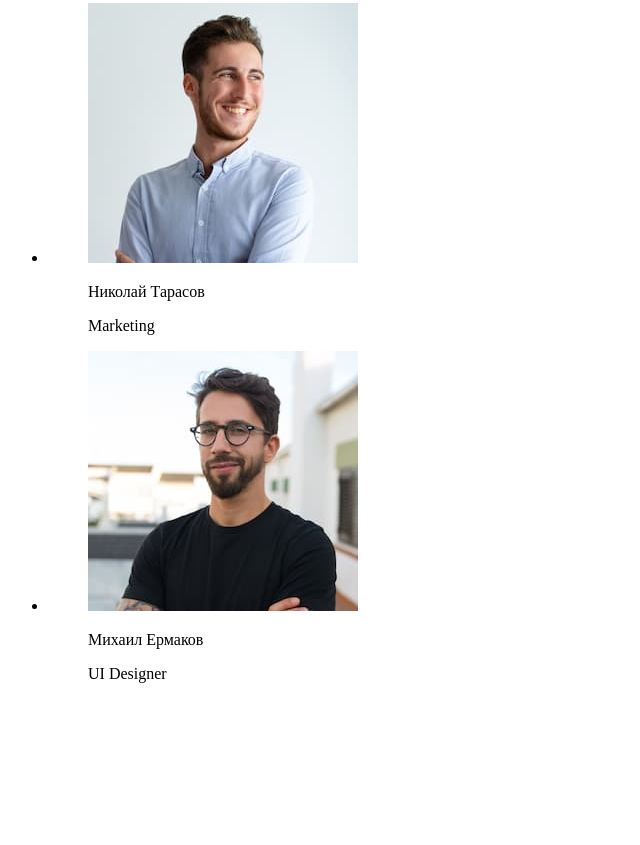
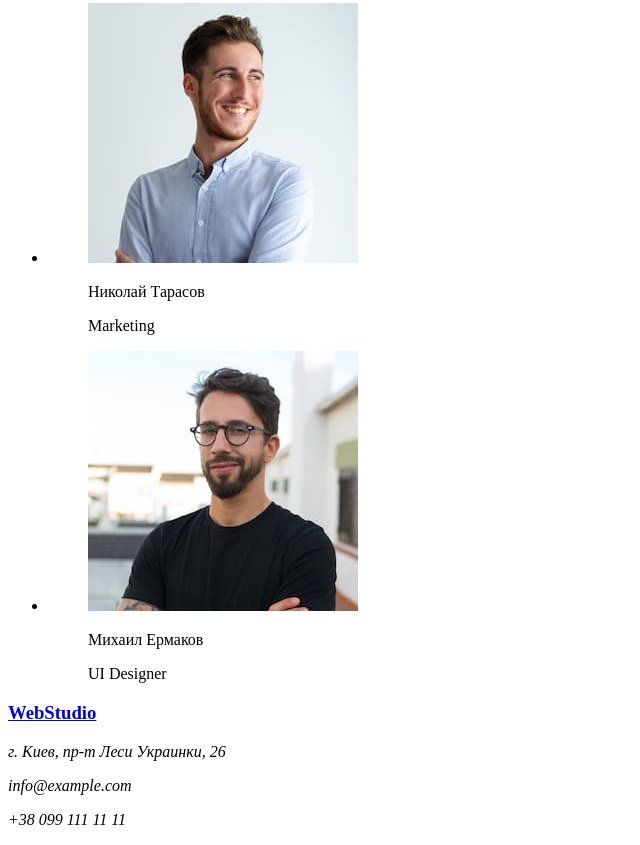
Before and after one commit to kokhanskyi/goit-markup-hw-02, a plain HTML site: page index.html in a window 1280 px wide. Shown: the part 2379-3224 px from the top of the page, without its empty margins (0-640 px from the left). Before the commit the page ends 3078 px from the top, so only its background shows below. Drawn offline with Linux system fonts and the light colour scheme.

Commit message:
Update index.html
html

```diff
--- a/index.html
+++ b/index.html
@@ -21,8 +21,8 @@
         </ul>
       </nav>
         <ul>
-          <li><a href="mailto: info@devstudio.com">info@devstudio.com</a></li>
-          <li><a href="tel: +380961111111">+38 096 111 11 11</a></li>
+          <li><a href="mailto:info@devstudio.com">info@devstudio.com</a></li>
+          <li><a href="tel:+380961111111">+38 096 111 11 11</a></li>
         </ul>
   </header>
   <main>
@@ -111,5 +111,17 @@
       </ul>
     </section>
   </main>
+  <!--Подвал сайта-->
+  <footer>
+    <!--Логотип-->
+    <a href="/">
+      <h3>WebStudio</h3>
+    </a>
+    <address>
+      <p>г. Киев, пр-т Леси Украинки, 26</p>
+      <p>info@example.com</p>
+      <p>+38 099 111 11 11</p>
+    </address>
+  </footer>
 </body>
 </html>
```
